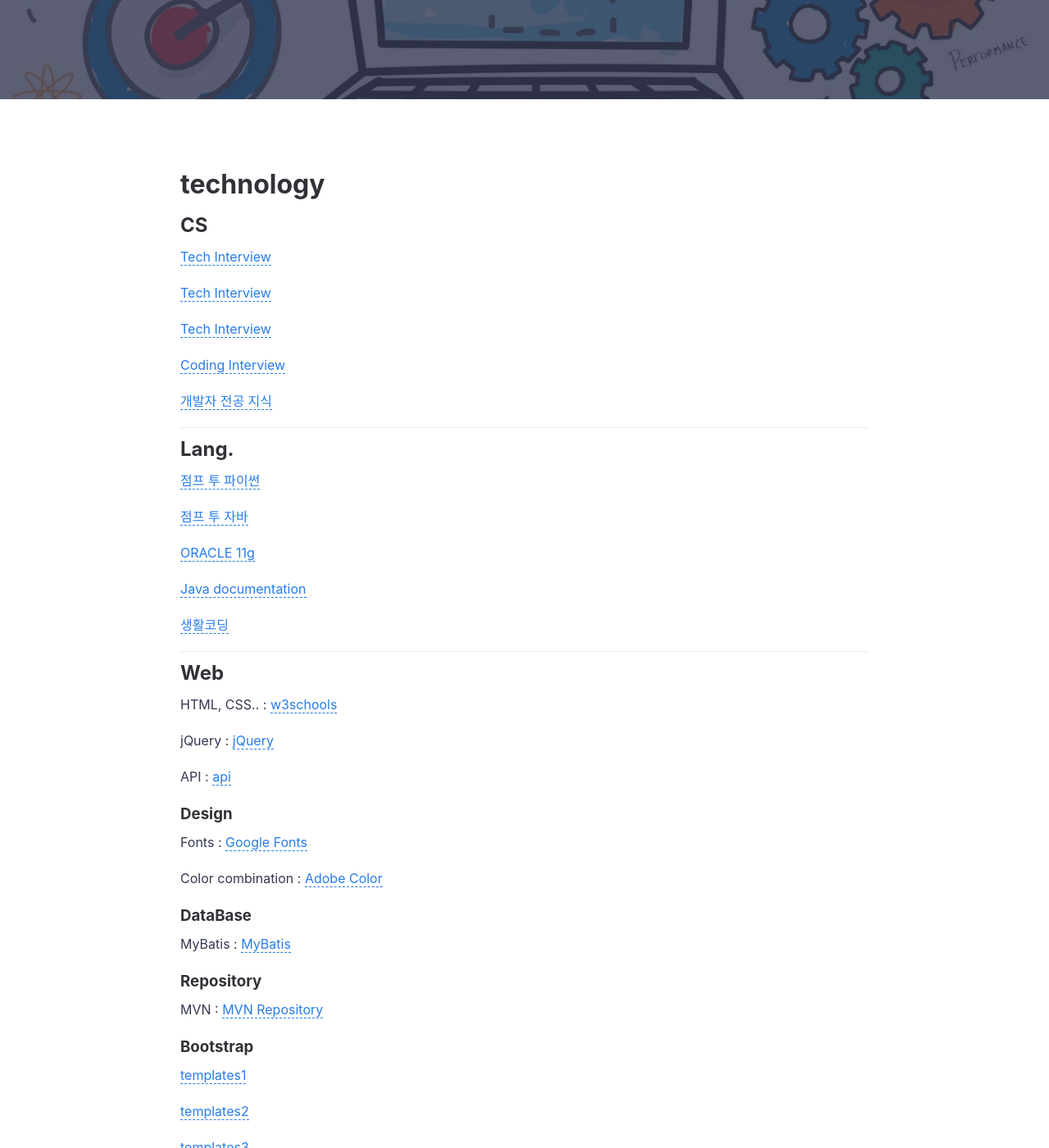
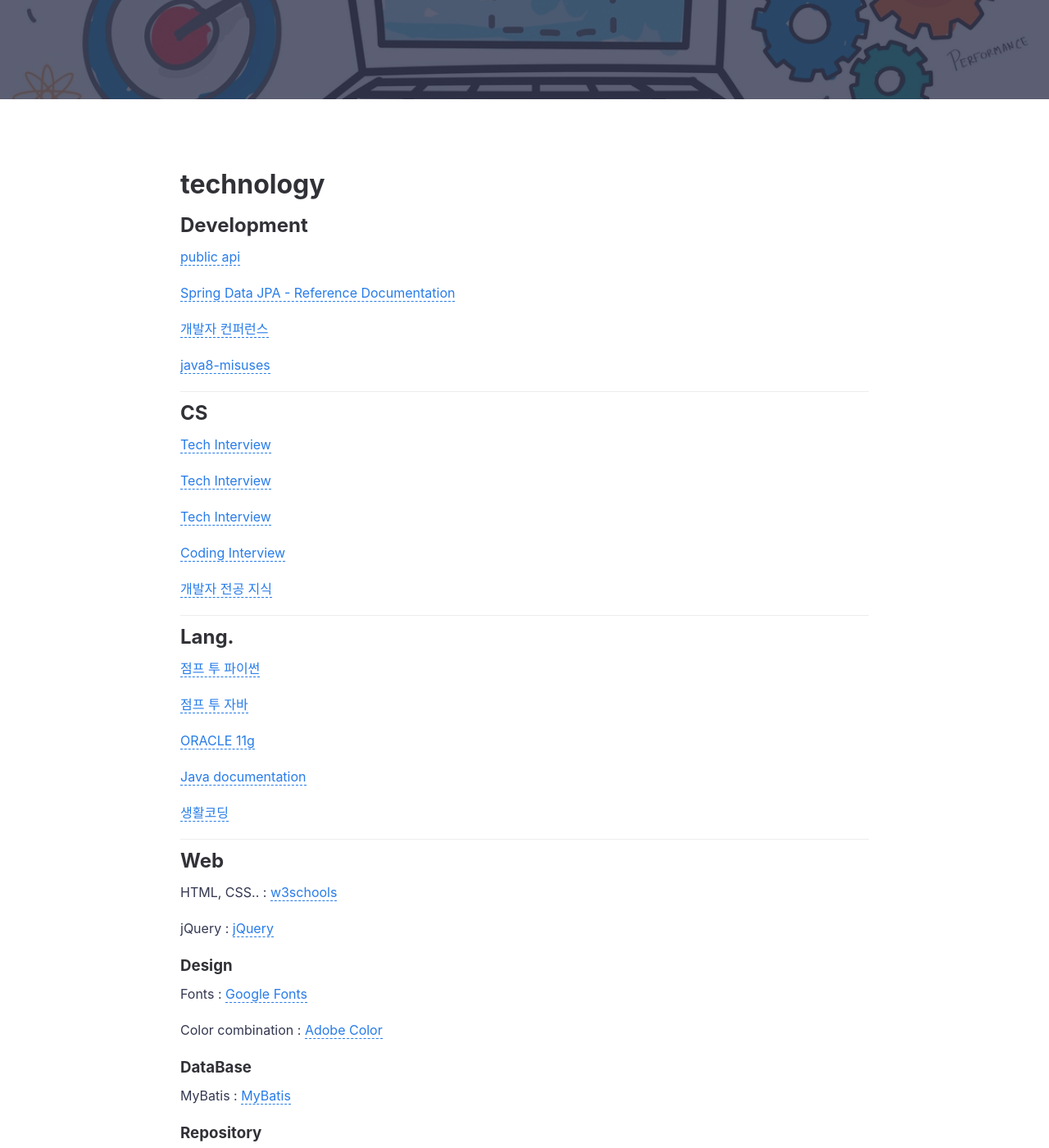
Before and after one commit to jihunparkme/jihunparkme.github.io, a Jekyll site: the page built from _posts/2020-12-18-Useful-Sites.md, in a window 1280 px wide and 1400 px high, scrolled down 455 px. Shown: the whole window at 82% size. Built offline with Jekyll 4.4.1, drawn with Linux system fonts in a browser that asks for light colours; comment, search, counter and statistics services are not loaded; some of the changed text lies outside the part shown.

Commit message:
update contents

```diff
--- a/_posts/2020-12-18-Useful-Sites.md
+++ b/_posts/2020-12-18-Useful-Sites.md
@@ -8,6 +8,18 @@ featured-img: useful
 ---
 
 # technology
+
+## Development
+
+[public api](https://github.com/public-apis/public-apis){:target="\_blank"}
+
+[Spring Data JPA - Reference Documentation](https://docs.spring.io/spring-data/jpa/docs/1.8.0.RELEASE/reference/html/#jpa.repositories){:target="\_blank"}
+
+[개발자 컨퍼런스](https://github.com/brave-people/Dev-Event){:target="\_blank"}
+
+[java8-misuses](https://github.com/xpinjection/java8-misuses){:target="\_blank"}
+
+---
 
 ## CS
 
@@ -42,8 +54,6 @@ featured-img: useful
 HTML, CSS.. : [w3schools](https://www.w3schools.com/){:target="\_blank"}
 
 jQuery : [jQuery](https://api.jquery.com/){:target="\_blank"}
-
-API : [api](https://github.com/public-apis/public-apis)
 
 ### Design
 
```
Also changed, not shown: other parts of _posts/2020-12-18-Useful-Sites.md (+0 -2 lines).
